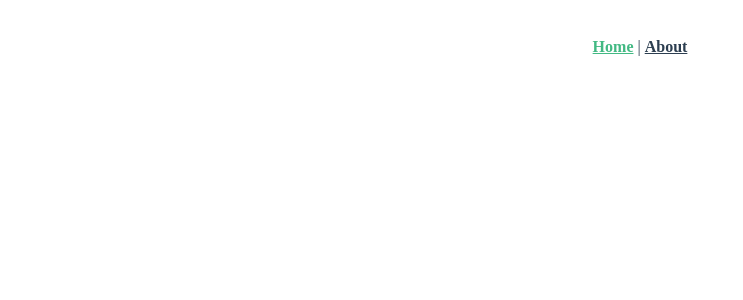
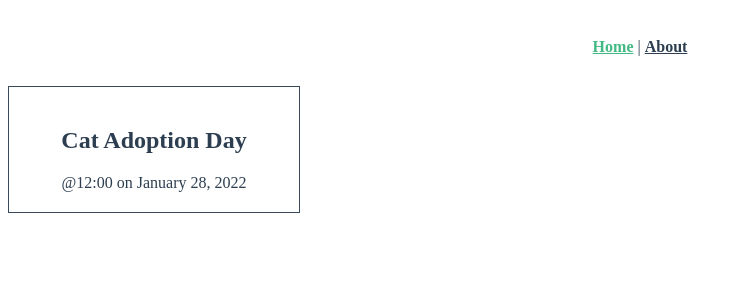
Before and after one commit to reab0t/Component-based-Software-Development-lab02-, a Vue app in the folder 331-intro-to-vite-text/: page / in a window 1280 px wide. Shown: the top 300 px of the page, without its empty margins (0-743 px from the left). Built offline with nearby package versions, Linux system fonts and the light colour scheme; the HTML template or start-up script is replaced by a standard one.

Commit message:
new event ：Cat Adoption Day
新增显示一个event

```diff
--- a/331-intro-to-vite-text/src/components/EventCard.vue
+++ b/331-intro-to-vite-text/src/components/EventCard.vue
@@ -1,14 +1,46 @@
 <script setup lang="ts">
+import { ref } from 'vue'
 // defineProps<{
 // defineProps<{ }
 // msg: string
 //  }>()
+const event=ref({
+  id:5928101,
+  category:'animal welfare',
+  title:'Cat Adoption Day',
+
+  description:'Find your new feline friend at this event.!',
+  location: 'Meow Town',
+  date: 'January 28, 2022',
+    time: '12:00',
+
+   petsAllowed: true,
+
+   organizer: 'Kat Laydee'
+})
 </script>
 
 <template>
-  <div class="greetings">
+  <div class="event-class">
+    <div class="event-card">
+      <h2>{{ event.title }}</h2>
+      <span>@{{ event.time }} on {{ event.date }}</span>
+    </div>
   </div>
 </template>
 
 <style scoped>
 </style>
+<style scoped>
+.event-card{
+  padding:20px;
+  width:250px;
+  cursor:pointer;
+  border:1px solid #39495c;
+  margin-botton:18px;
+}
+.event-card:hover{
+  transform: scale(1.01);
+ box-shadow: 0 3px 12px 0 rgba(0,0,0,0.2);
+}
+</style>
--- a/331-intro-to-vite-text/src/views/HomeView.vue
+++ b/331-intro-to-vite-text/src/views/HomeView.vue
@@ -1,9 +1,9 @@
 <script setup lang="ts">
-
+import EventCard from '@/components/EventCard.vue'
 </script>
 
 <template>
   <div class="home">
-
+    <EventCard />
   </div>
 </template>
```
Also changed, not shown: 1 other file (tests, documents, lock files or other folders).
